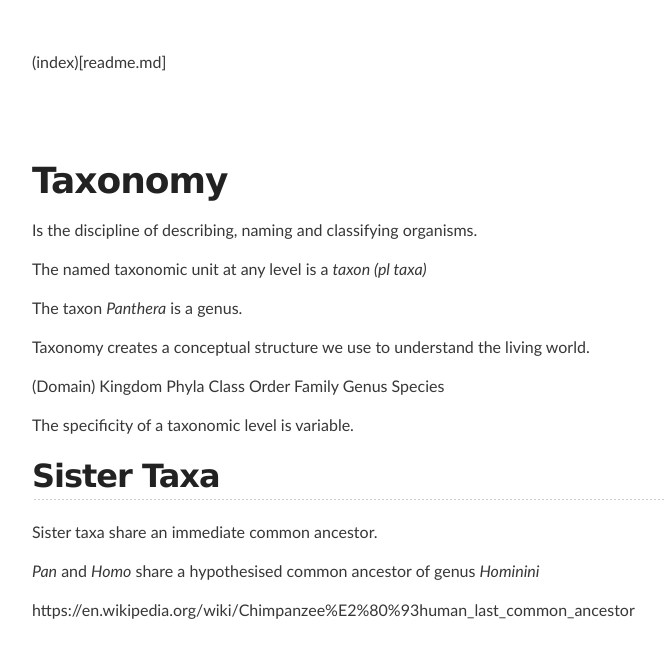
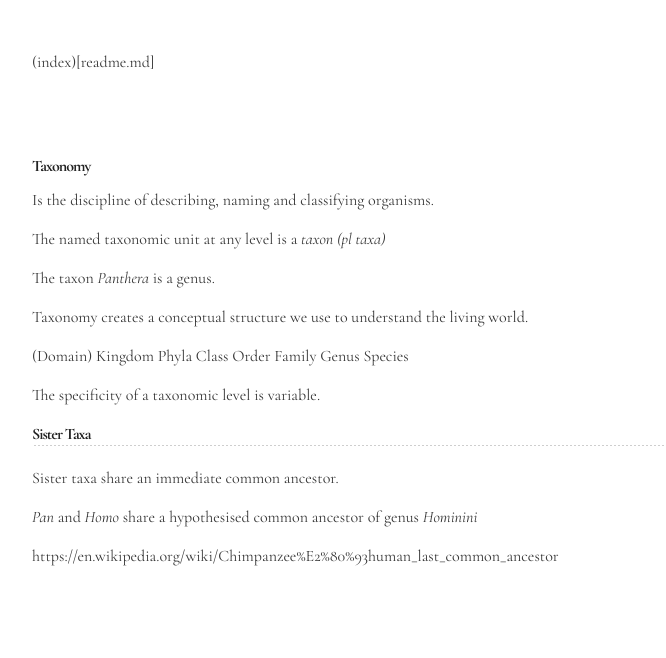
Before and after one commit to mathew-j-davis/sle-132-biology-form-and-function, a Jekyll site: the page built from taxonomy.md, in a window 1280 px wide. Shown: the top 658 px of the page, without its empty margins (288-954 px from the left). Built offline with Jekyll 4.4.1, drawn with Linux system fonts in a browser that asks for light colours; our own code applies the rules of GitHub Pages for plain Markdown files.

Commit message:
remote theme test

```diff
--- a/_sass/jekyll-theme-slate.scss
+++ b/_sass/jekyll-theme-slate.scss
@@ -48,7 +48,7 @@ body {
   color:#373737;
   background: #fff;
   font-size: 16px;
-  font-family: 'Myriad Pro', Calibri, Helvetica, Arial, sans-serif;
+  font-family: 'Cormorant Garamond', serif;
   line-height: 1.5;
   -webkit-font-smoothing: antialiased;
 }
@@ -57,35 +57,35 @@ h1, h2, h3, h4, h5, h6 {
   margin: 10px 0;
   font-weight: 700;
   color:#222222;
-  font-family: 'Lucida Grande', 'Calibri', Helvetica, Arial, sans-serif;
+  font-family: 'Cormorant Garamond', serif;
   letter-spacing: -1px;
 }
 
 h1 {
-  font-size: 36px;
+  font-size: 1.4 em;
   font-weight: 700;
 }
 
 h2 {
   padding-bottom: 10px;
-  font-size: 32px;
+  font-size: 1.4 em;
   background: url('../images/bg_hr.png') repeat-x bottom;
 }
 
 h3 {
-  font-size: 24px;
+  font-size: 1.3 em;
 }
 
 h4 {
-  font-size: 21px;
+  font-size: 1.2 em;
 }
 
 h5 {
-  font-size: 18px;
+  font-size: 1.1 em;
 }
 
 h6 {
-  font-size: 16px;
+  font-size: 1.0 em;
 }
 
 p {
@@ -235,7 +235,7 @@ table {
  }
 
 th {
-  font-family: 'Lucida Grande', 'Helvetica Neue', Helvetica, Arial, sans-serif;
+  font-family: 'Cormorant Garamond', serif;
   padding: 10px;
   background: #373737;
   color: #fff;
```
